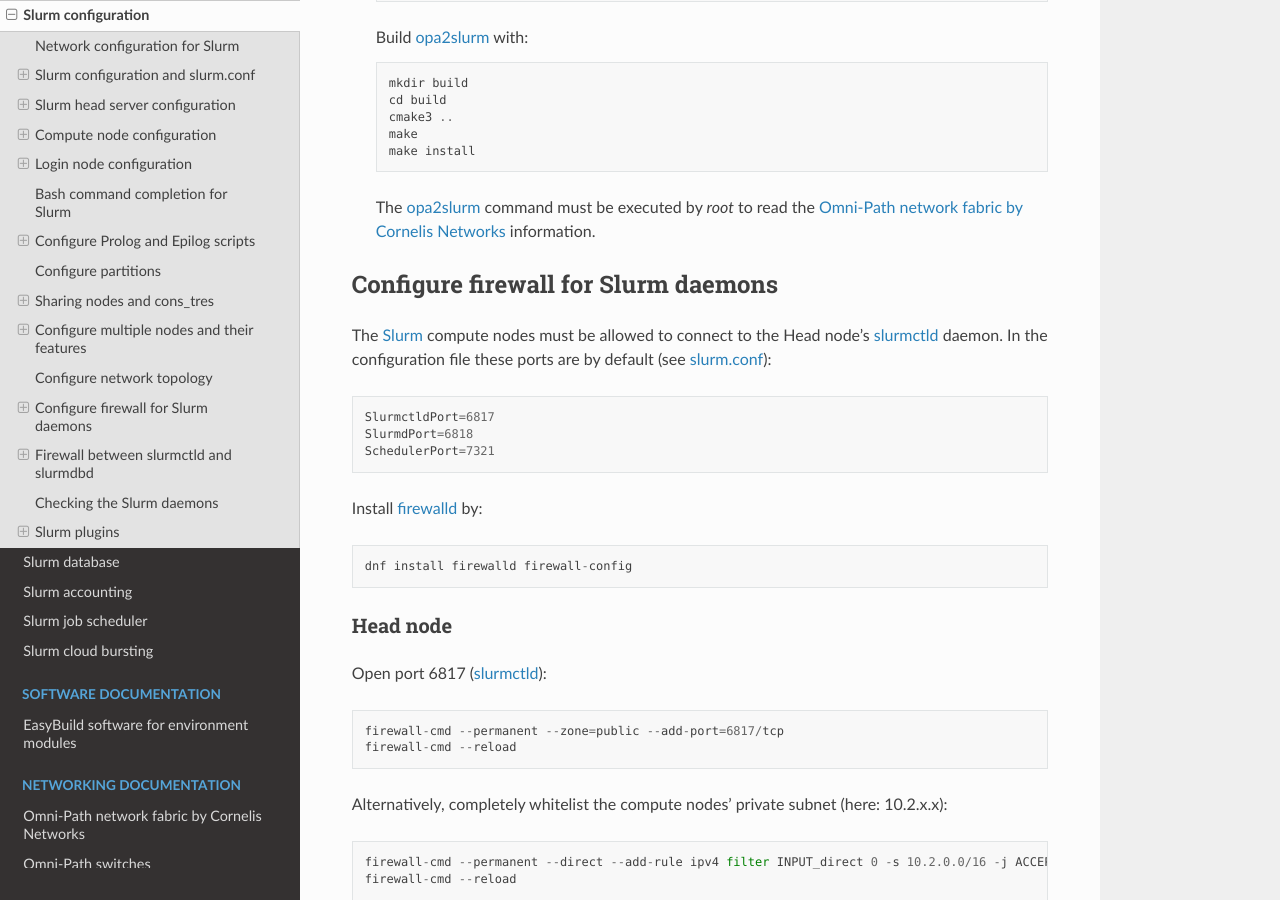
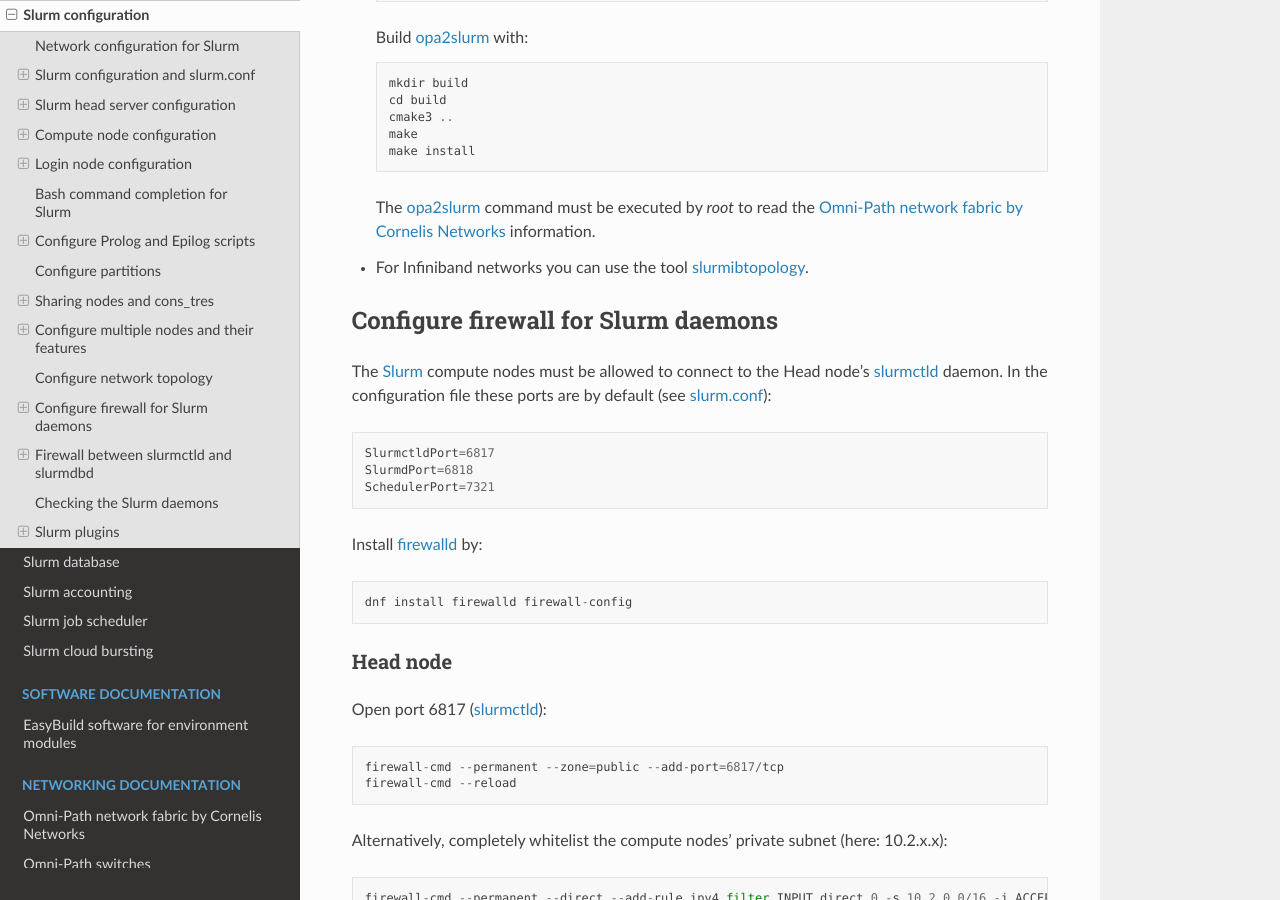
Before and after one commit to OleHolmNielsen/Niflheim_system, a Sphinx documentation site: the page built from docs/Slurm_configuration.rst, in a window 1280 px wide and 900 px high, scrolled down 41981 px. Built offline with Sphinx 7.4.7 and the Read the Docs theme 3.1.0, drawn with Linux system fonts in a browser that asks for light colours.

Commit message:
Added link to slurmibtopology

```diff
--- a/docs/Slurm_configuration.rst
+++ b/docs/Slurm_configuration.rst
@@ -1811,11 +1811,14 @@
 
   The opa2slurm_ command must be executed by *root* to read the :ref:`OmniPath` information.
 
+* For Infiniband networks you can use the tool slurmibtopology_.
+
 .. _Topology_Guide: https://slurm.schedmd.com/topology.html
 .. _topology.conf: https://slurm.schedmd.com/topology.conf.html
 .. _checktopology: https://github.com/OleHolmNielsen/Slurm_tools/tree/master/nodes
 .. _Configuration_generators: https://slurm.schedmd.com/topology.html#config_generators
 .. _opa2slurm: https://gitlab.com/jtfrey/opa2slurm
+.. _slurmibtopology: https://github.com/OleHolmNielsen/Slurm_tools/tree/master/slurmibtopology
 
 Configure firewall for Slurm daemons
 ====================================
```
